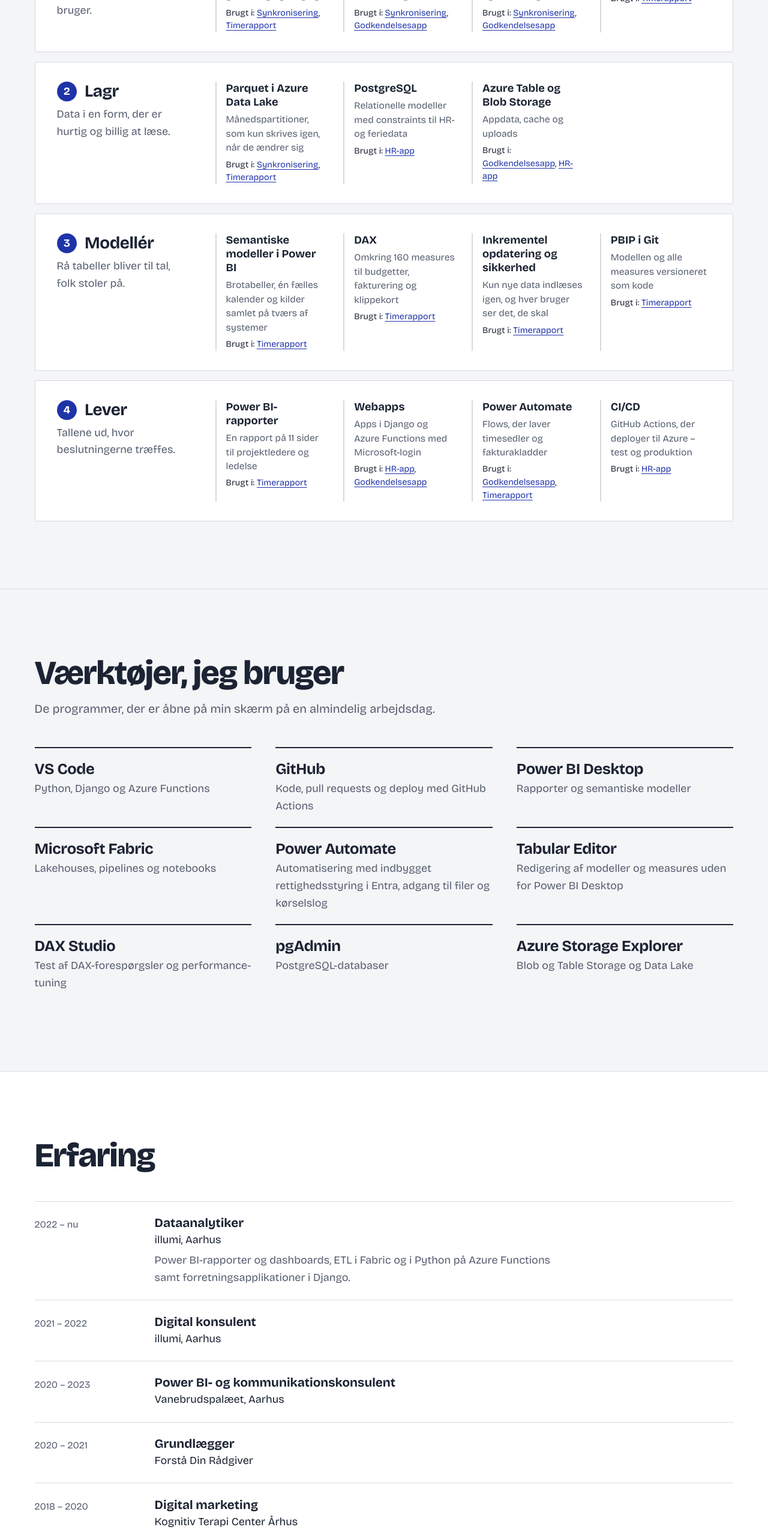
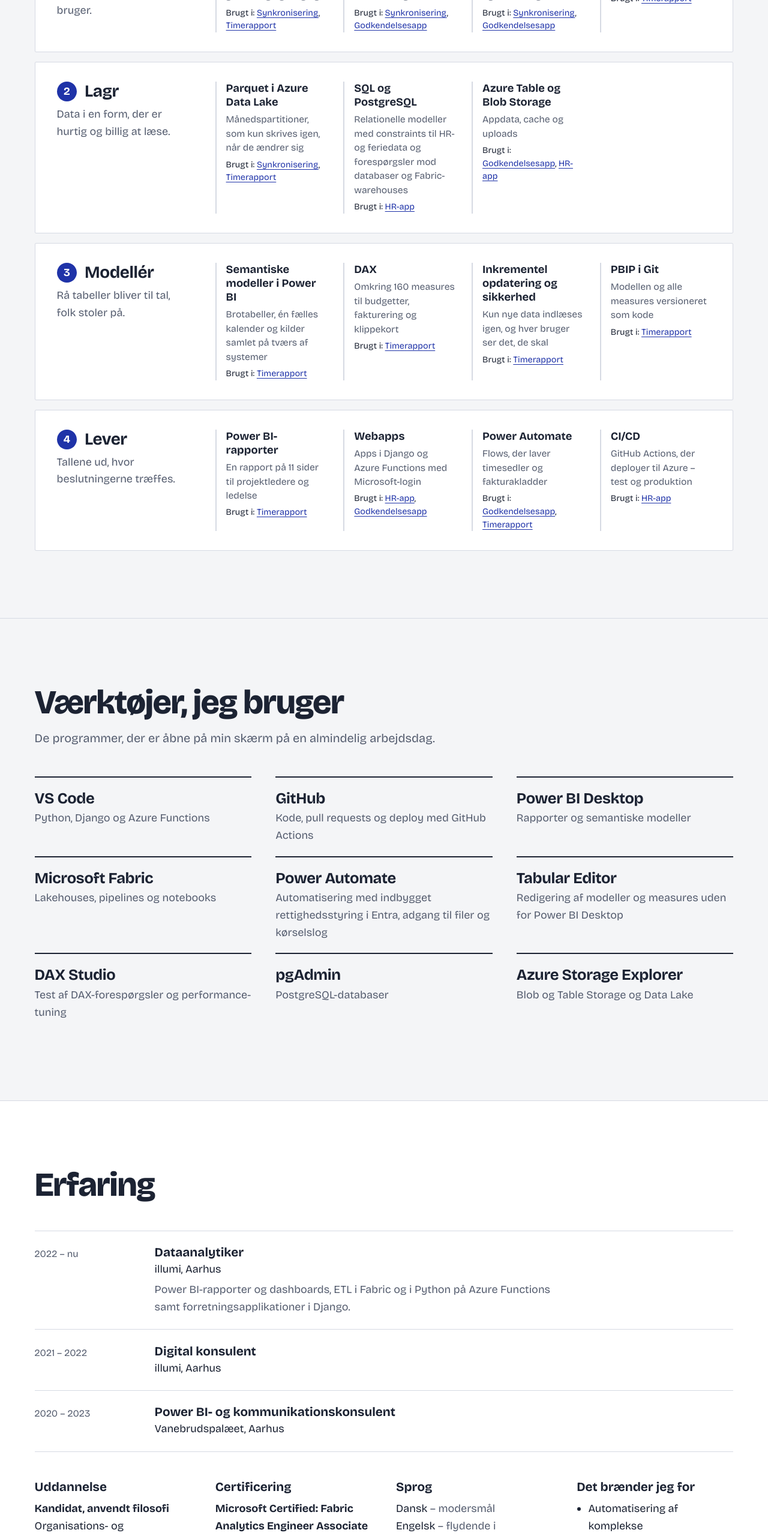
Before and after one commit to AndGaa/andgaa.github.io, a plain HTML site: page index.html in a window 1280 px wide. Shown: the part 4840-7400 px from the top of the page at 60% size. Drawn offline with nearby package versions, Linux system fonts and the light colour scheme.

Commit message:
feat: drop two early jobs and add SQL
Remove Forstå Din Rådgiver and Kognitiv Terapi Center Århus from the
site and both CVs, and add SQL to the CV title, the CV skills and the
Store stage on the site.

Co-Authored-By: Claude Opus 5.5 <noreply@anthropic.com>
Claude-Session: https://claude.ai/code/session_01HdpjHFbWuDBpVBGztQmEGn

```diff
--- a/index.html
+++ b/index.html
@@ -173,7 +173,7 @@
           </section>
           <section class="stage-row" aria-labelledby="stage-2">
             <div class="stage-row__head"><span class="stage-row__num" aria-hidden="true">2</span><h3 id="stage-2">Lagr</h3><p>Data i en form, der er hurtig og billig at læse.</p></div>
-            <ul><li><strong>Parquet i Azure Data Lake</strong><span>Månedspartitioner, som kun skrives igen, når de ændrer sig</span><span class="used">Brugt i: <a href="projects/clickup-sync.html">Synkronisering</a>, <a href="projects/timetrack-powerbi.html">Timerapport</a></span></li><li><strong>PostgreSQL</strong><span>Relationelle modeller med constraints til HR- og feriedata</span><span class="used">Brugt i: <a href="projects/absence-app.html">HR-app</a></span></li><li><strong>Azure Table og Blob Storage</strong><span>Appdata, cache og uploads</span><span class="used">Brugt i: <a href="projects/approval-app.html">Godkendelsesapp</a>, <a href="projects/absence-app.html">HR-app</a></span></li></ul>
+            <ul><li><strong>Parquet i Azure Data Lake</strong><span>Månedspartitioner, som kun skrives igen, når de ændrer sig</span><span class="used">Brugt i: <a href="projects/clickup-sync.html">Synkronisering</a>, <a href="projects/timetrack-powerbi.html">Timerapport</a></span></li><li><strong>SQL og PostgreSQL</strong><span>Relationelle modeller med constraints til HR- og feriedata og forespørgsler mod databaser og Fabric-warehouses</span><span class="used">Brugt i: <a href="projects/absence-app.html">HR-app</a></span></li><li><strong>Azure Table og Blob Storage</strong><span>Appdata, cache og uploads</span><span class="used">Brugt i: <a href="projects/approval-app.html">Godkendelsesapp</a>, <a href="projects/absence-app.html">HR-app</a></span></li></ul>
           </section>
           <section class="stage-row" aria-labelledby="stage-3">
             <div class="stage-row__head"><span class="stage-row__num" aria-hidden="true">3</span><h3 id="stage-3">Modellér</h3><p>Rå tabeller bliver til tal, folk stoler på.</p></div>
@@ -216,8 +216,6 @@
           <li><span class="when">2022 – nu</span><div><strong>Dataanalytiker</strong><span>illumi, Aarhus</span><p>Power BI-rapporter og dashboards, ETL i Fabric og i Python på Azure Functions samt forretningsapplikationer i Django.</p></div></li>
           <li><span class="when">2021 – 2022</span><div><strong>Digital konsulent</strong><span>illumi, Aarhus</span></div></li>
           <li><span class="when">2020 – 2023</span><div><strong>Power BI- og kommunikationskonsulent</strong><span>Vanebrudspalæet, Aarhus</span></div></li>
-          <li><span class="when">2020 – 2021</span><div><strong>Grundlægger</strong><span>Forstå Din Rådgiver</span></div></li>
-          <li><span class="when">2018 – 2020</span><div><strong>Digital marketing</strong><span>Kognitiv Terapi Center Århus</span><p>Kommunikationspraktikant og siden digital marketingmedarbejder.</p></div></li>
         </ol>
         <div class="cv-extra">
           <div>
```
Also changed, not shown: en/index.html (+1 -3 lines), 2 other files.
